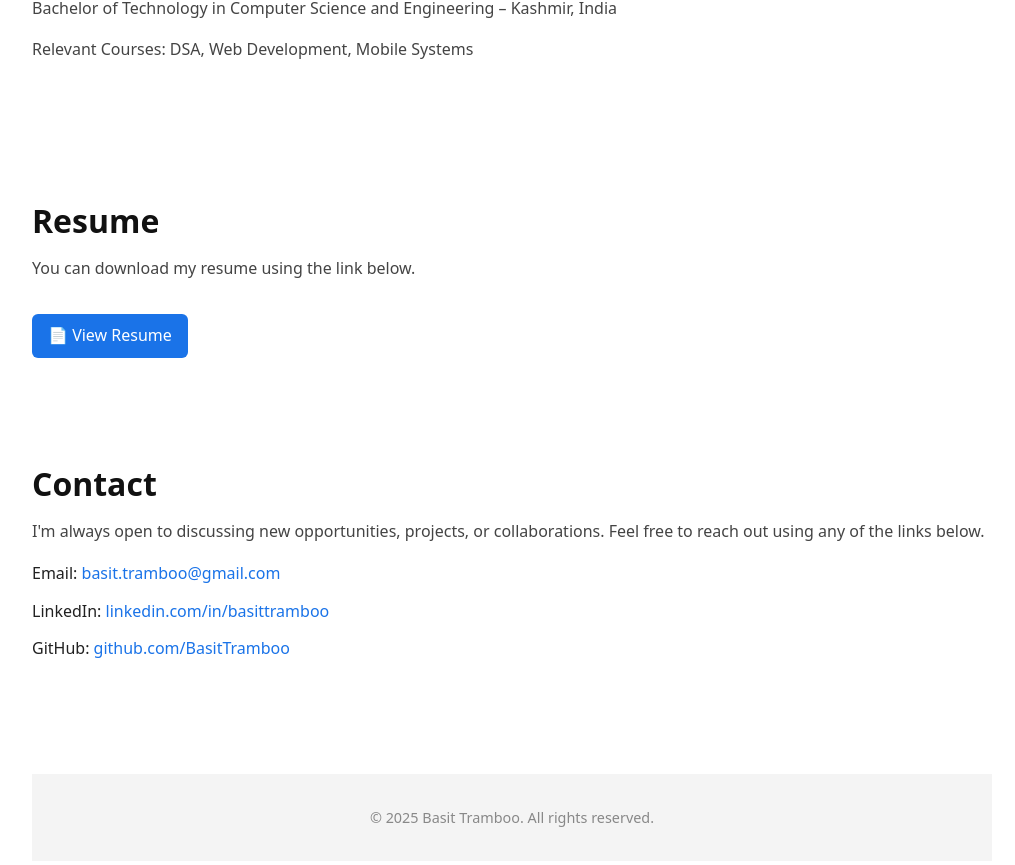
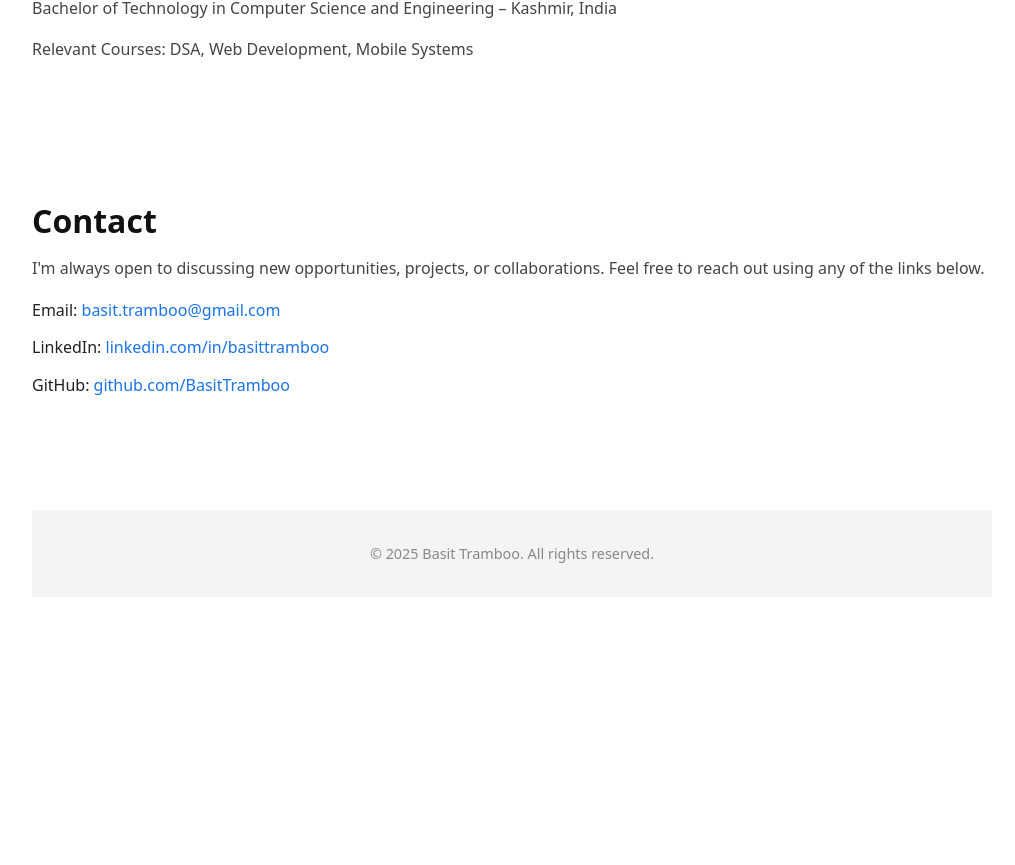
Before and after one commit to BasitTramboo/basittramboo.github.io, a React (Vite) app: page / in a window 1280 px wide. Shown: the part 3310-4175 px from the top of the page, without its empty margins (128-1143 px from the left). After the commit the page ends 3939 px from the top, so only its background shows below. Built offline with nearby package versions, Linux system fonts and the light colour scheme.

Commit message:
Remove Resume component from App

```diff
--- a/src/App.jsx
+++ b/src/App.jsx
@@ -17,7 +17,6 @@ function App() {
       <Projects />
       <Experience />
       <Education />
-      <Resume />
       <Contact />
       <Footer />
     </div>
```
